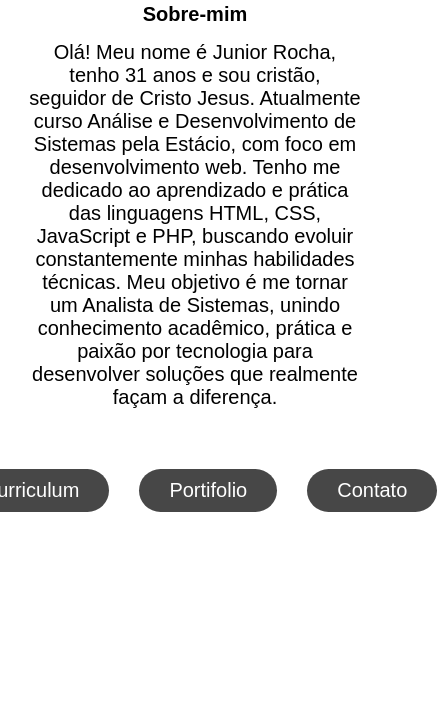
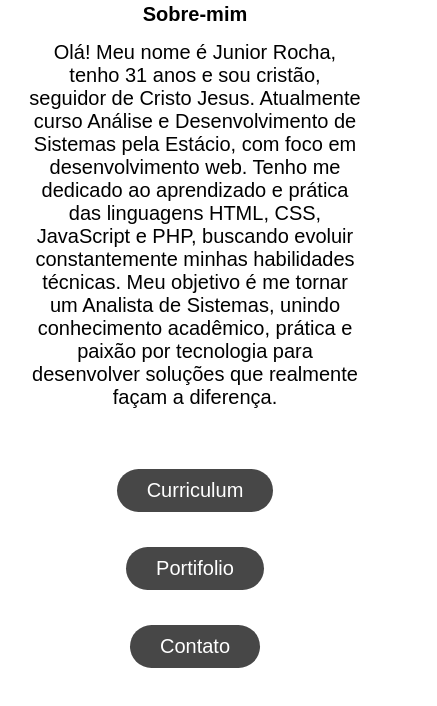
Before and after one commit to JunioRochaDeveloper/Portifolio_1P, a plain HTML site: page index.html in a window 390 px wide. Shown: the part 368-1074 px from the top of the page, 437 px wide, since content can reach past the window. Before the commit the page ends 935 px from the top, so only its background shows below. Drawn offline with Linux system fonts and the light colour scheme; a web font is replaced by a local one.

Commit message:
Update css.css

```diff
--- a/assets/css/css.css
+++ b/assets/css/css.css
@@ -239,4 +239,9 @@ section {
     .txt-apresentacao p {
         font-size: 20px;
     }
+  .btn-apresentacao ul{
+        display: flex;
+        flex-direction: column;
+    }
+
 }
```
